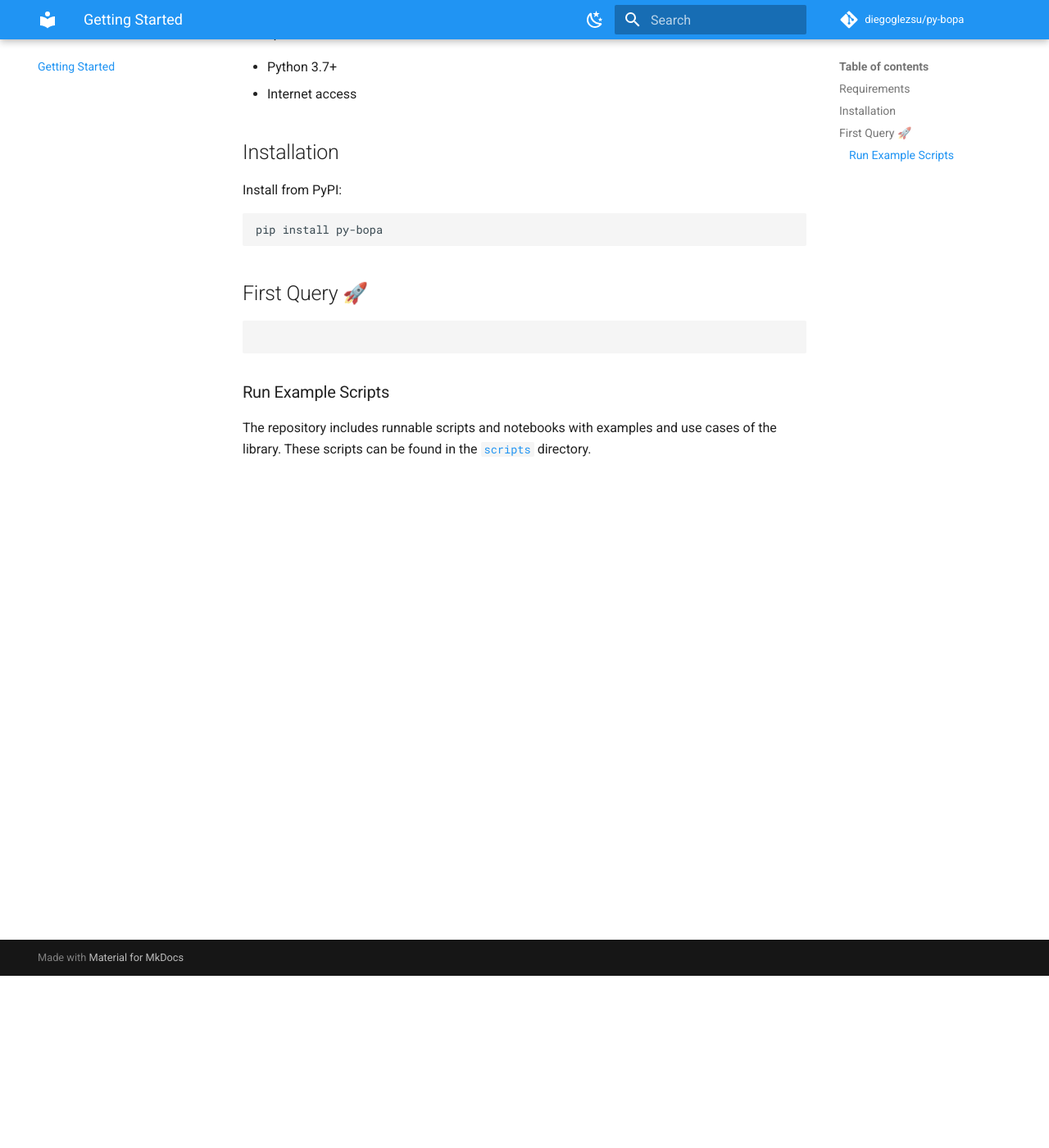
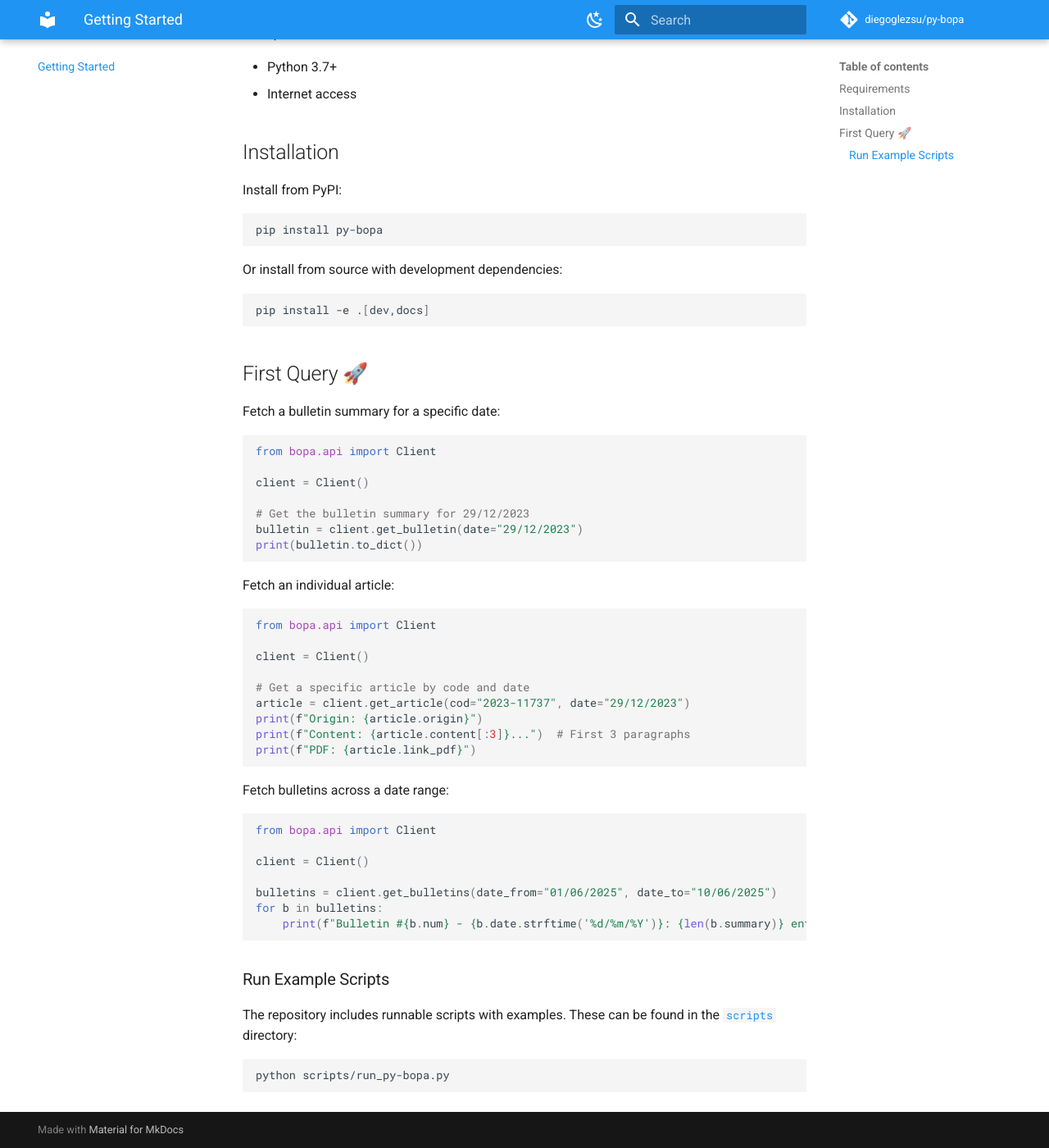
Before and after one commit to diegoglezsu/bopa-fetcher, an MkDocs documentation site: the page built from docs/getting-started.md, in a window 1280 px wide and 1400 px high, scrolled down 210 px. Shown: the whole window at 82% size. Built offline with MkDocs 1.6.1 and Material for MkDocs 9.7.7, drawn with Linux system fonts in a browser that asks for light colours; comment, search, counter and statistics services are not loaded.

````diff
--- a/docs/getting-started.md
+++ b/docs/getting-started.md
@@ -13,12 +13,56 @@ Install from PyPI:
 pip install py-bopa
 ```
 
+Or install from source with development dependencies:
+
+```bash
+pip install -e .[dev,docs]
+```
+
 ## First Query 🚀
 
+Fetch a bulletin summary for a specific date:
+
 ```python
+from bopa.api import Client
 
+client = Client()
+
+# Get the bulletin summary for 29/12/2023
+bulletin = client.get_bulletin(date="29/12/2023")
+print(bulletin.to_dict())
+```
+
+Fetch an individual article:
+
+```python
+from bopa.api import Client
+
+client = Client()
+
+# Get a specific article by code and date
+article = client.get_article(cod="2023-11737", date="29/12/2023")
+print(f"Origin: {article.origin}")
+print(f"Content: {article.content[:3]}...")  # First 3 paragraphs
+print(f"PDF: {article.link_pdf}")
+```
+
+Fetch bulletins across a date range:
+
+```python
+from bopa.api import Client
+
+client = Client()
+
+bulletins = client.get_bulletins(date_from="01/06/2025", date_to="10/06/2025")
+for b in bulletins:
+    print(f"Bulletin #{b.num} - {b.date.strftime('%d/%m/%Y')}: {len(b.summary)} entries")
 ```
 
 ### Run Example Scripts
 
-The repository includes runnable scripts and notebooks with examples and use cases of the library. These scripts can be found in the [`scripts`](https://github.com/diegoglezsu/py-bopa/tree/main/scripts) directory.
+The repository includes runnable scripts with examples. These can be found in the [`scripts`](https://github.com/diegoglezsu/py-bopa/tree/main/scripts) directory:
+
+```bash
+python scripts/run_py-bopa.py
+```
--- a/mkdocs.yml
+++ b/mkdocs.yml
@@ -40,8 +40,6 @@ nav:
   - development.md
   - API Reference:
       - py-bopa: api/py-bopa.md
-  - Use Cases:
-      - use_cases/py-bopa.md
 
 markdown_extensions:
   - admonition
````
Also changed, not shown: docs/api/py-bopa.md (+25 -2 lines), docs/index.md (+16 -2 lines), docs/use_cases/py-bopa.md (deleted, +0 -88 lines).
